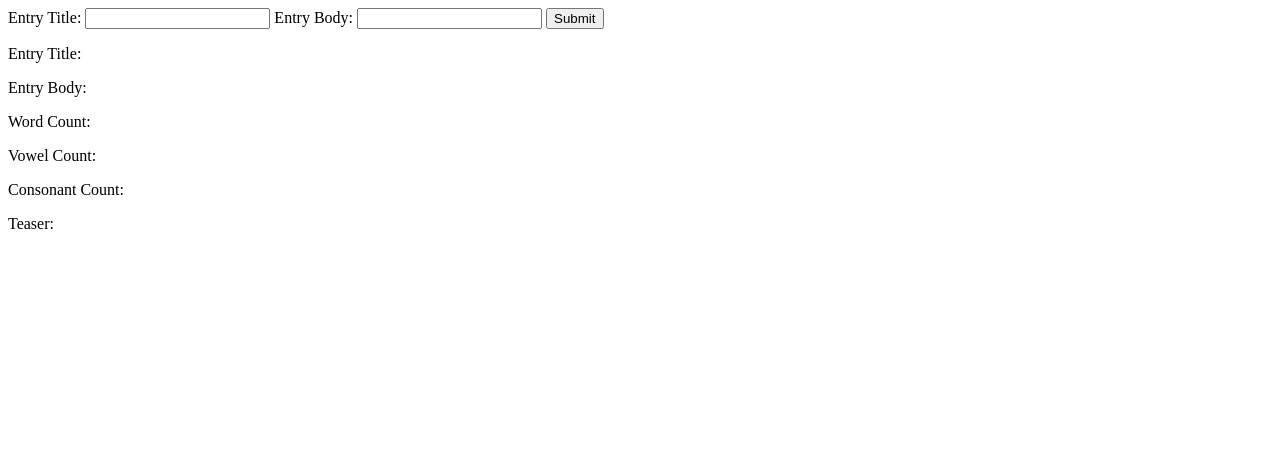
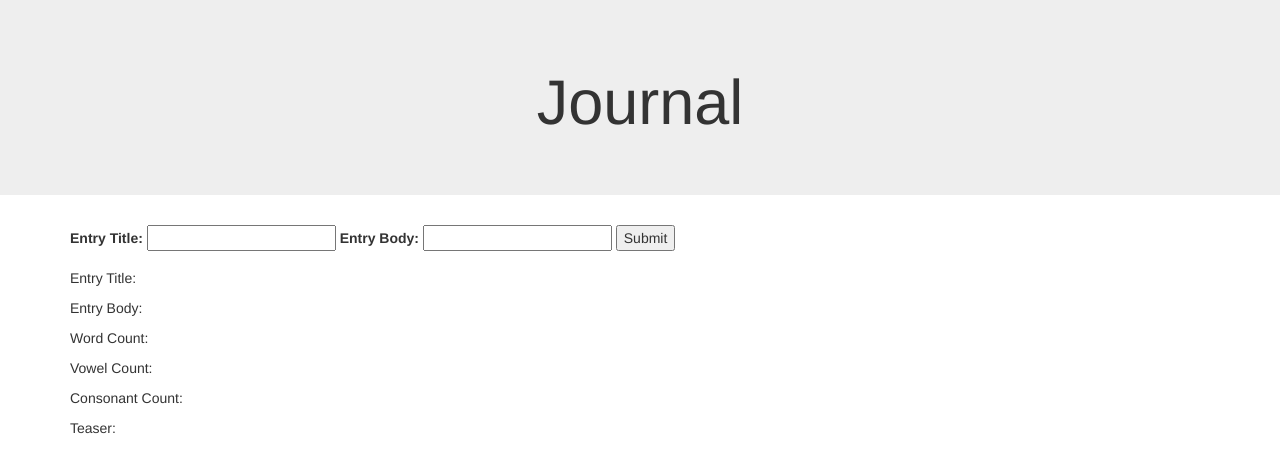
Before and after one commit to mcarlin27/journal, a website: page index.html in a window 1280 px wide. Drawn offline with nearby package versions, Linux system fonts and the light colour scheme.

Commit message:
add basic bootstrap styling to html page.

```diff
--- a/index.html
+++ b/index.html
@@ -1,17 +1,25 @@
 <!DOCTYPE html>
 <html>
   <head>
-    <script src="https://ajax.googleapis.com/ajax/libs/jquery/1.12.0/jquery.min.js"></script>
+    <script src="bower_components/jquery/dist/jquery.min.js"></script>
+    <link rel="stylesheet" href="bower_components/bootstrap/dist/css/bootstrap.min.css">
+    <script src="bower_components/bootstrap/dist/js/bootstrap.min.js"></script>
     <script type="text/javascript" src="build/js/app.js"></script>
     <title>Journal</title>
   </head>
   <body>
+    <div class="jumbotron">
+      <h1 style="text-align: center;">Journal</h1>
+    </div>
+    <div class="container">
       <form id="journal-form">
+        <div class="form-group">
           <label for="title">Entry Title:</label>
           <input id="title" type="text">
           <label for="body">Entry Body:</label>
           <input id="body" type="text">
           <button type="submit">Submit</button>
+        </div>
       </form>
       <p>Entry Title: <span id="entry-title"></span></p>
       <p>Entry Body: <span id="entry-body"></span></p>
@@ -19,5 +27,6 @@
       <p>Vowel Count: <span id="vowel-count"></span></p>
       <p>Consonant Count: <span id="consonant-count"></span></p>
       <p>Teaser: <span id="teaser"></span></p>
+    </div>
   </body>
 </html>
```
Also changed, not shown: bower.json (added, +22 -0 lines), 1 other file. Lines whose indentation alone changed are shown as unchanged.
